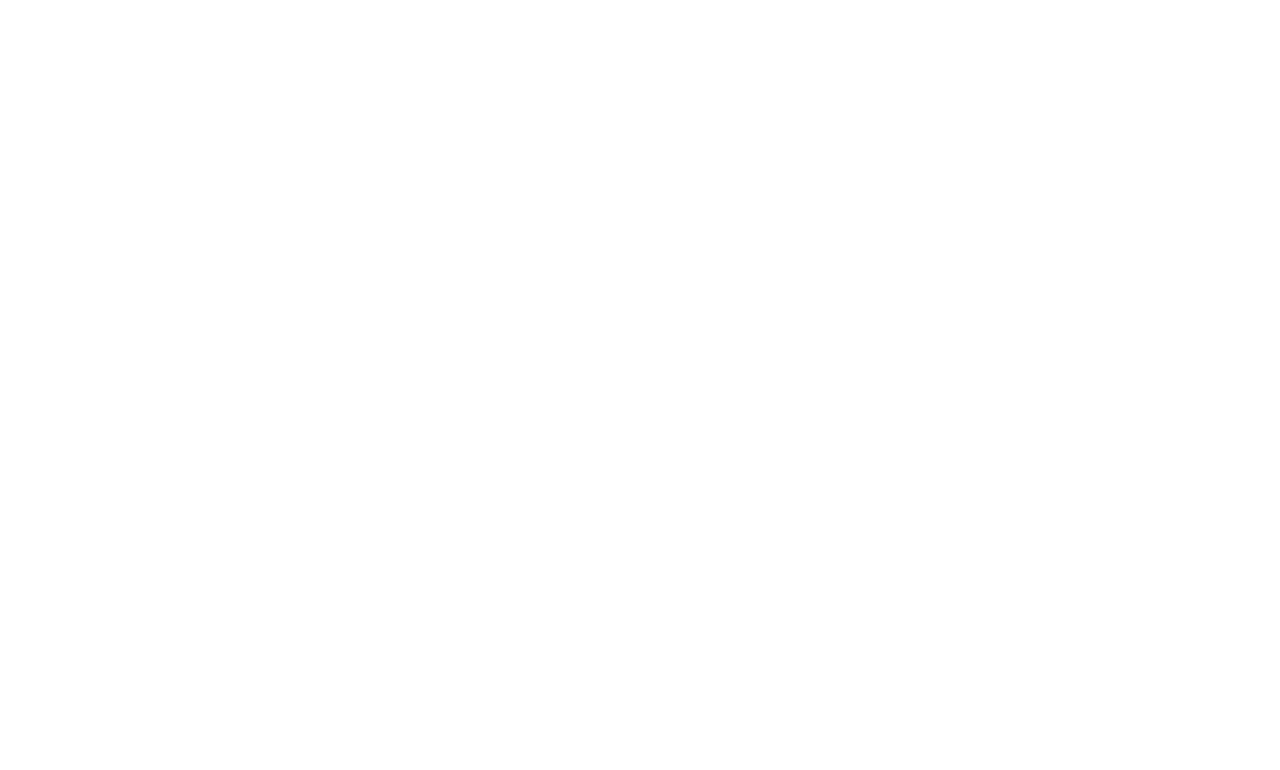
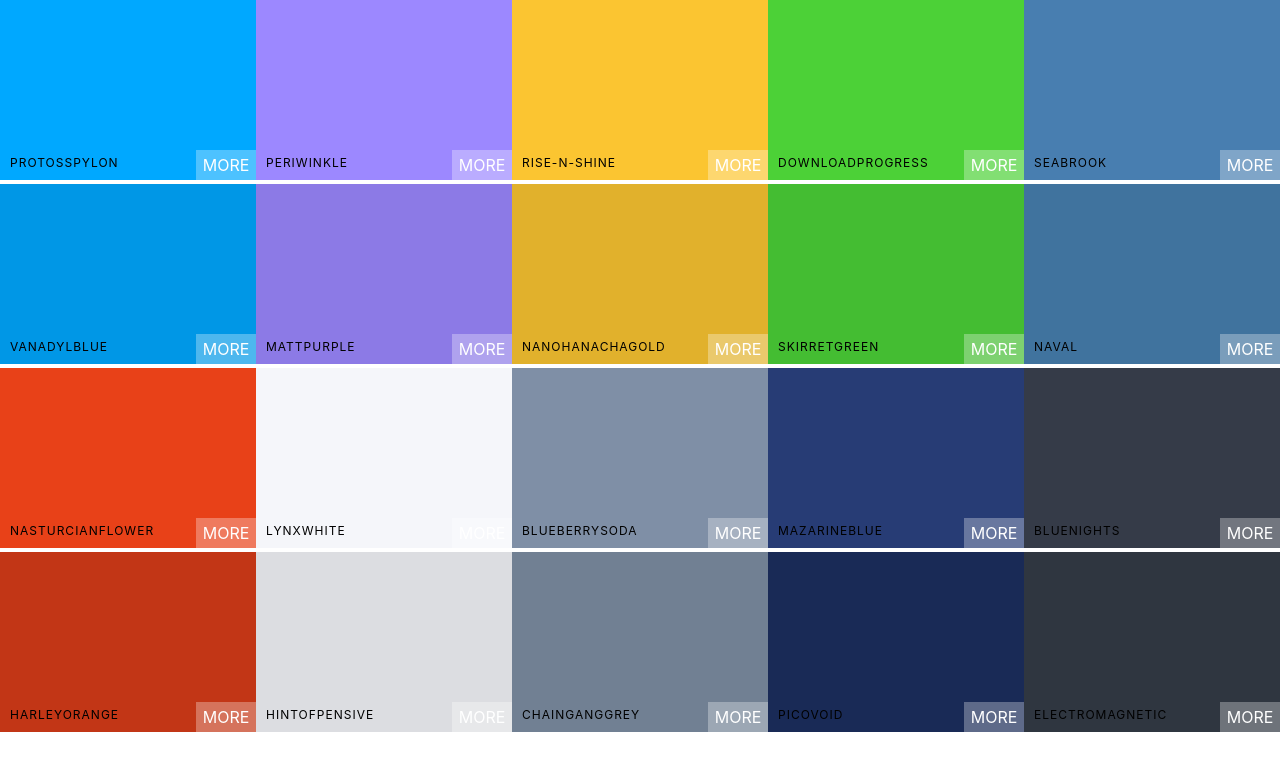
Before and after one commit to clint-gitahi/Palette, a React (Create React App) app: page / in a window 1280 px wide. Shown: the top 770 px of the page. Built offline with nearby package versions, Linux system fonts and the light colour scheme.

Commit message:
styling the color box

```diff
--- a/src/App.js
+++ b/src/App.js
@@ -1,13 +1,15 @@
-import React from "react";
+import React, { Component } from "react";
 import Palette from "./Palette";
 import seedColors from "./seedColors";
 
-function App() {
-  return (
-    <div>
-      <Palette {...seedColors[4]} />
-    </div>
-  );
+class App extends Component {
+  render() {
+    return (
+      <div>
+        <Palette {...seedColors[5]} />
+      </div>
+    );
+  }
 }
 
 export default App;
--- /dev/null
+++ b/src/ColorBox.css
@@ -0,0 +1,58 @@
+.ColorBox {
+  width: 20%;
+  height: 25%;
+  margin: 0 auto;
+  display: inline-block;
+  position: relative;
+  cursor: pointer;
+}
+
+.copy-button {
+  width: 100px;
+  height: 30px;
+  position: absolute;
+  display: inline-block;
+  top: 50%;
+  left: 50%;
+  margin-left: -50px;
+  margin-top: -5%;
+  text-align: center;
+  outline: none;
+  background: rgba(255, 255, 255, 0.3);
+  font-size: 1rem;
+  line-height: 30px;
+  color: white;
+  text-transform: uppercase;
+  border: none;
+  opacity: 0;
+}
+
+.ColorBox:hover .copy-button {
+  opacity: 1;
+  transition: 0.5s;
+}
+
+.box-content {
+  position: absolute;
+  width: 100%;
+  left: 0px;
+  bottom: 0px;
+  padding: 10px;
+  color: black;
+  letter-spacing: 1px;
+  text-transform: uppercase;
+  font-size: 12px;
+}
+.see-more {
+  background: rgba(255, 255, 255, 0.3);
+  position: absolute;
+  border: none;
+  right: 0px;
+  bottom: 0px;
+  color: white;
+  width: 60px;
+  height: 30px;
+  text-align: center;
+  line-height: 30px;
+  text-transform: uppercase;
+}
--- /dev/null
+++ b/src/ColorBox.js
@@ -0,0 +1,21 @@
+import React, { Component } from "react";
+import "./ColorBox.css";
+
+class ColorBox extends Component {
+  render() {
+    const { name, background } = this.props;
+    return (
+      <div style={{ background }} className="ColorBox">
+        <div className="copy-container">
+          <div className="box-content">
+            <span>{name}</span>
+          </div>
+          <button className="copy-button">Copy</button>
+        </div>
+        <span className="see-more">More</span>
+      </div>
+    );
+  }
+}
+
+export default ColorBox;
--- /dev/null
+++ b/src/Palette.css
@@ -0,0 +1,6 @@
+.Palette {
+  height: 100vh;
+}
+.Palette-colors {
+  height: 90%;
+}
--- a/src/Palette.js
+++ b/src/Palette.js
@@ -1,10 +1,15 @@
 import React, { Component } from "react";
+import "./Palette.css";
+import ColorBox from "./ColorBox";
 
 class Palette extends Component {
   render() {
+    const colorBoxes = this.props.colors.map(color => {
+      return <ColorBox background={color.color} name={color.name} />;
+    });
     return (
       <div className="Palette">
-        <div className="Palette-colors" />
+        <div className="Palette-colors">{colorBoxes}</div>
       </div>
     );
   }
```
